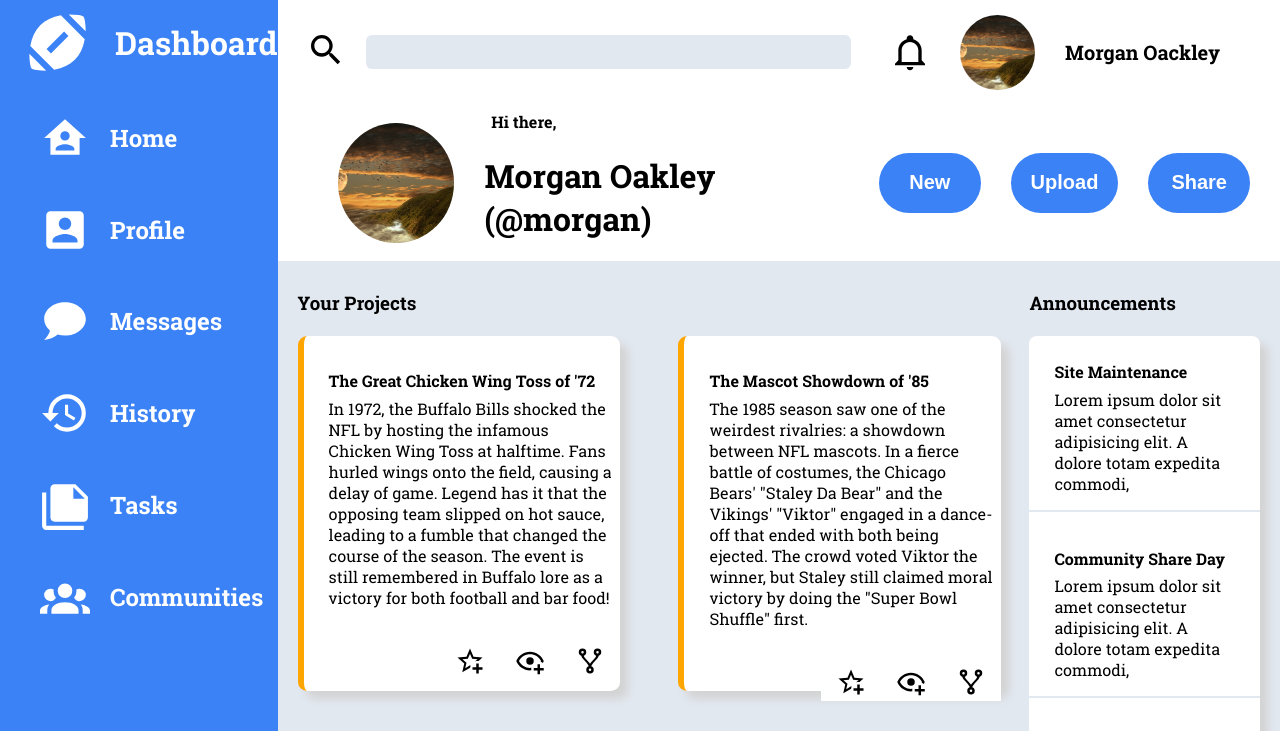
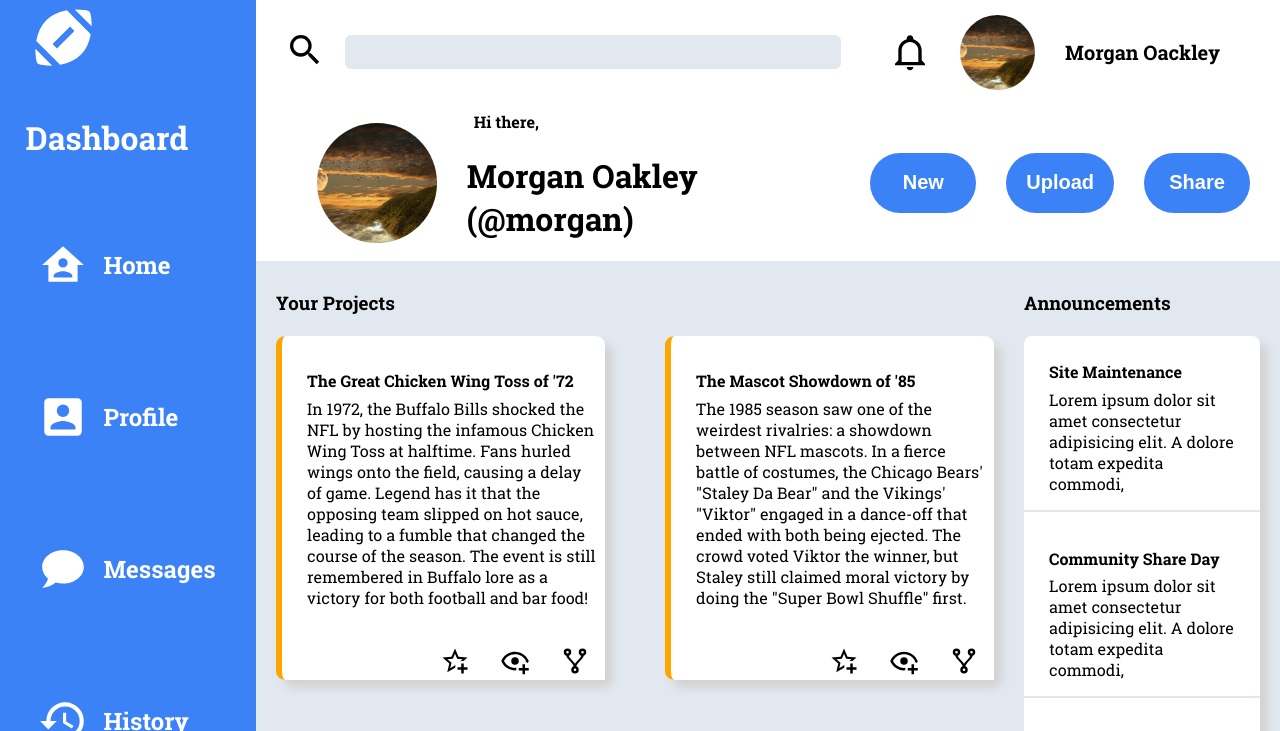
Before and after one commit to stringercube/admin_dash, a plain HTML site: page index.html in a window 1280 px wide. Shown: the top 731 px of the page. Drawn offline with Linux system fonts and the light colour scheme.

Commit message:
design done

```diff
--- a/style.css
+++ b/style.css
@@ -27,7 +27,7 @@ body {
         'sidebar header header'
         'sidebar projects announcements'
         'sidebar projects announcements';
-    height: 100vh;
+    height: max(fit-content, 100vh);
 }
 
 .projects,
@@ -77,6 +77,7 @@ input {
     grid-area: sidebar;
     display: grid;
     grid-template-rows: 1fr 9fr;
+    height: 100vh;
 }
 
 .logo img {
@@ -90,9 +91,12 @@ input {
 .logo {
     display: flex;
     flex-direction: row;
+    flex-wrap: wrap;
     align-items: center;
+    justify-content: start;
     gap: max(20px, 5%);
-    padding-left: 20px;
+    padding-left: max(10px, 10%);
+    padding-right: max(5px, 5%);
 }
 
 
@@ -105,14 +109,18 @@ input {
     display: grid;
     grid-template-rows: repeat(9, 1fr);
     align-content: space-evenly;
-    gap: 20px;
+    gap: 15px;
+    justify-content: start;
+    padding-left: max(15px, 15%);
+
 }
 
 .panel li {
     display: flex;
     flex-direction: row;
+    flex-wrap: wrap;
     align-items: center;
-    gap: max(20px, 5%);
+    gap: max(15px, 4%);
     padding-left: 0px;
 }
 
@@ -202,18 +210,19 @@ input {
     display: flex;
     gap: 30px;
     align-items: center;
+    justify-content: end;
     padding-right: max(30px, 5%);
 }
 
 .main-buttons {
-    padding: 10px 20px;          /* Standard padding */
+    padding: 10px 20px;
     width: 140px;
     height: 60px;
-    border: none;                /* No border */
-    border-radius: 32px;          /* Rounded edges */
-    font-size: 20px;             /* Standard font size */
+    border: none;
+    border-radius: 32px;
+    font-size: 20px;
     font-weight: bold;
-    text-align: center;          /* Center the text */
+    text-align: center;
     cursor: pointer;             /* Pointer cursor on hover */
     transition: background-color 0.3s ease; /* Smooth transition effect */
 }
@@ -242,7 +251,7 @@ input {
 .card {
     background-color: white;
     width: 90%;
-    height: 90%;
+    height: fit-content;
     padding-left: 2ch;
     padding-top: 3ch;
     border-left: 0.4rem solid orange;
```
